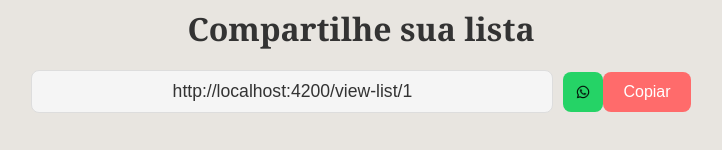
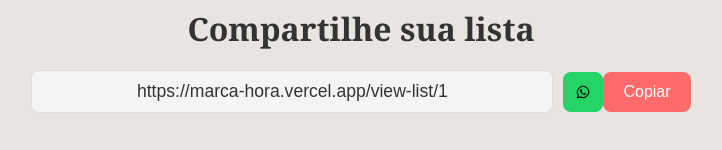
Before and after one commit to Viniciusgomesf99/marcaHora, an Angular app: page /share-list/1 in a window 1280 px wide. Shown: the part 380-530 px from the top of the page, without its empty margins (279-1001 px from the left). Built offline with nearby package versions, Linux system fonts and the light colour scheme; a web font is replaced by a local one.

Commit message:
fix: resolving url on share-list

```diff
--- a/src/app/components/share-list/share-list.component.ts
+++ b/src/app/components/share-list/share-list.component.ts
@@ -14,7 +14,7 @@ export class ShareListComponent implements OnInit {
 
   ngOnInit() {
     const listId = this.route.snapshot.paramMap.get('id');
-    this.listUrl = `http://localhost:4200/view-list/${listId}`;
+    this.listUrl = `https://marca-hora.vercel.app/view-list/${listId}`;
   }
 
   copyToClipboard() {
```
